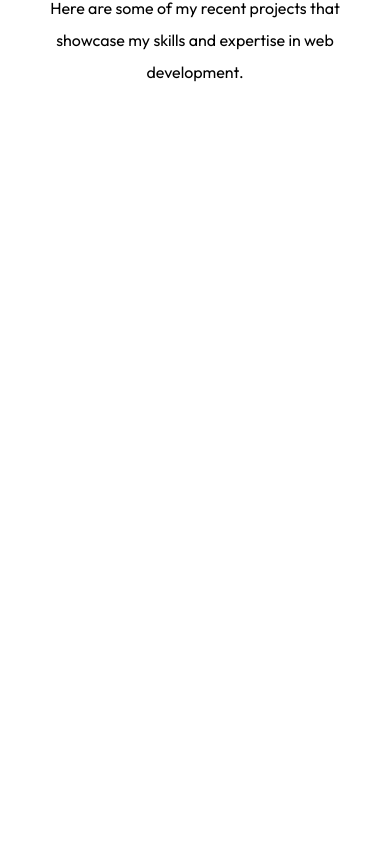
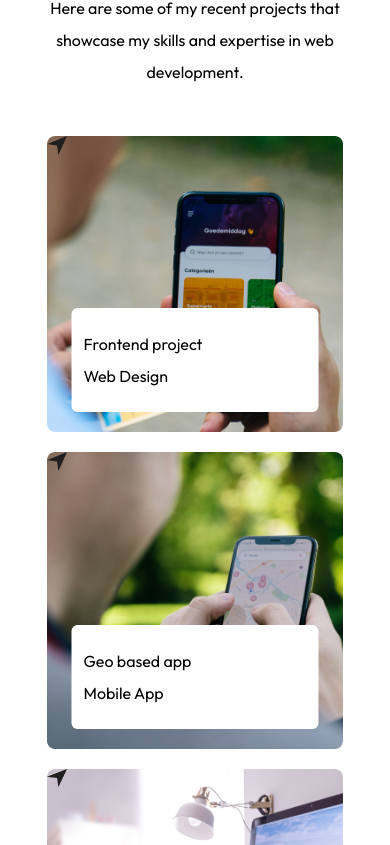
Before and after one commit to Udari2002/MyPortfolio, a Next.js app: page / in a window 390 px wide. Shown: the part 4099-4944 px from the top of the page. Before the commit the page ends 4275 px from the top, so only its background shows below. Built offline with nearby package versions, Linux system fonts and the light colour scheme; a web font is replaced by a local one.

Commit message:
Add Work component to showcase recent projects with responsive grid layout

```diff
--- a/components/Work.jsx
+++ b/components/Work.jsx
@@ -1,4 +1,6 @@
+import { assets, workData } from '@/assets/assets'
 import React from 'react'
+import Image from 'next/image'
 
 const Work = () => {
   return (
@@ -8,6 +10,26 @@ const Work = () => {
         <p className="text-center max-w-2xl mx-auto mt-5 mb-12 font-Ovo">
             Here are some of my recent projects that showcase my skills and expertise in web development.
         </p>
+
+        <div className="grid grid-cols-auto my-10 gap-5">
+            {workData.map((project,index) => (
+                <div key={index}
+                className='aspect-square bg-no-repeat bg-cover bg-center rounded-lg relative
+                 cursor-pointer group'
+                style={{backgroundImage: `url(${project.bgImage})`}}>
+                    <div className='bg-white w-10/12 rounded-md absolute bottom-5 left-1/2
+                    -translate-x-1/2 py-5 px-3 flex items-center justify-between'>
+                      <div>
+                        <h2>{project.title}</h2>
+                        <p>{project.description}</p>
+                      </div>
+                    </div>
+                    <div>
+                        <Image src={assets.send_icon} alt='send icon' className="w-5"/>
+                    </div>
+                 </div>
+            ))}
+        </div>
     </div>
   )
 }
```
